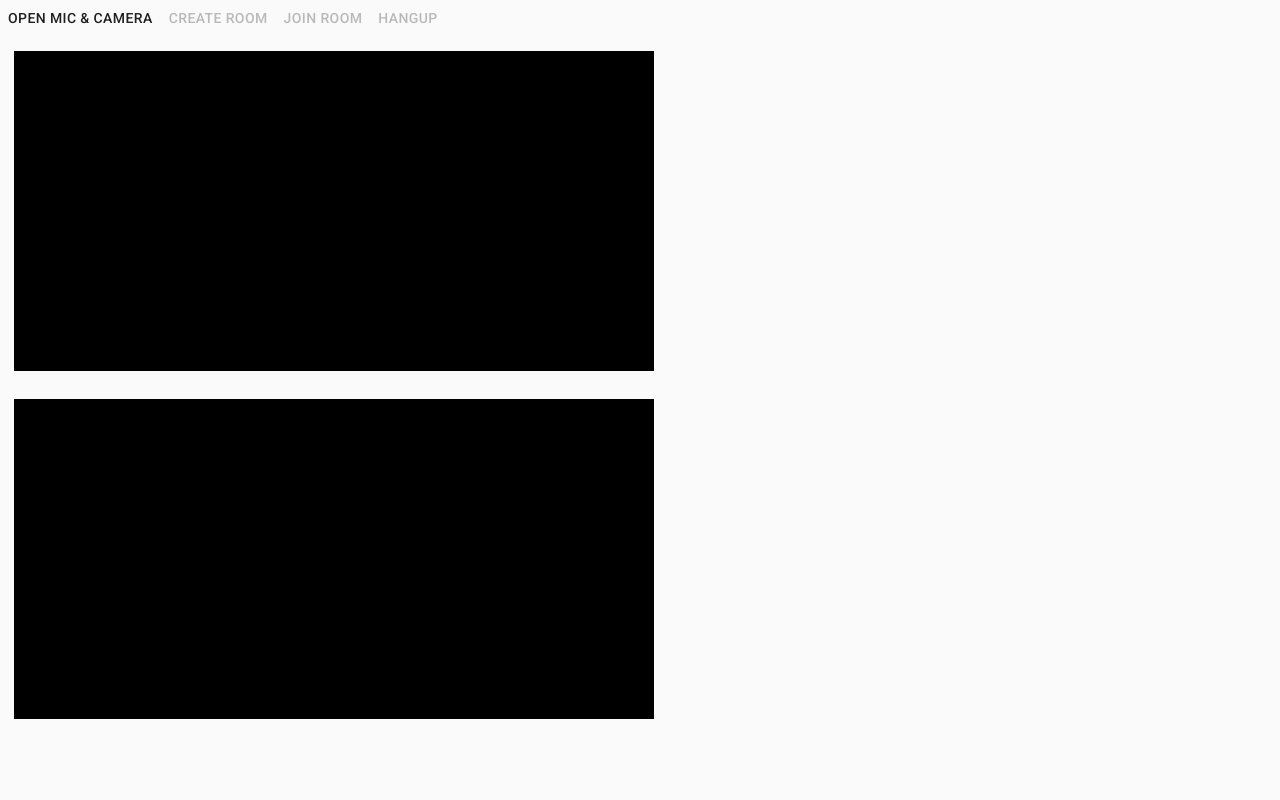
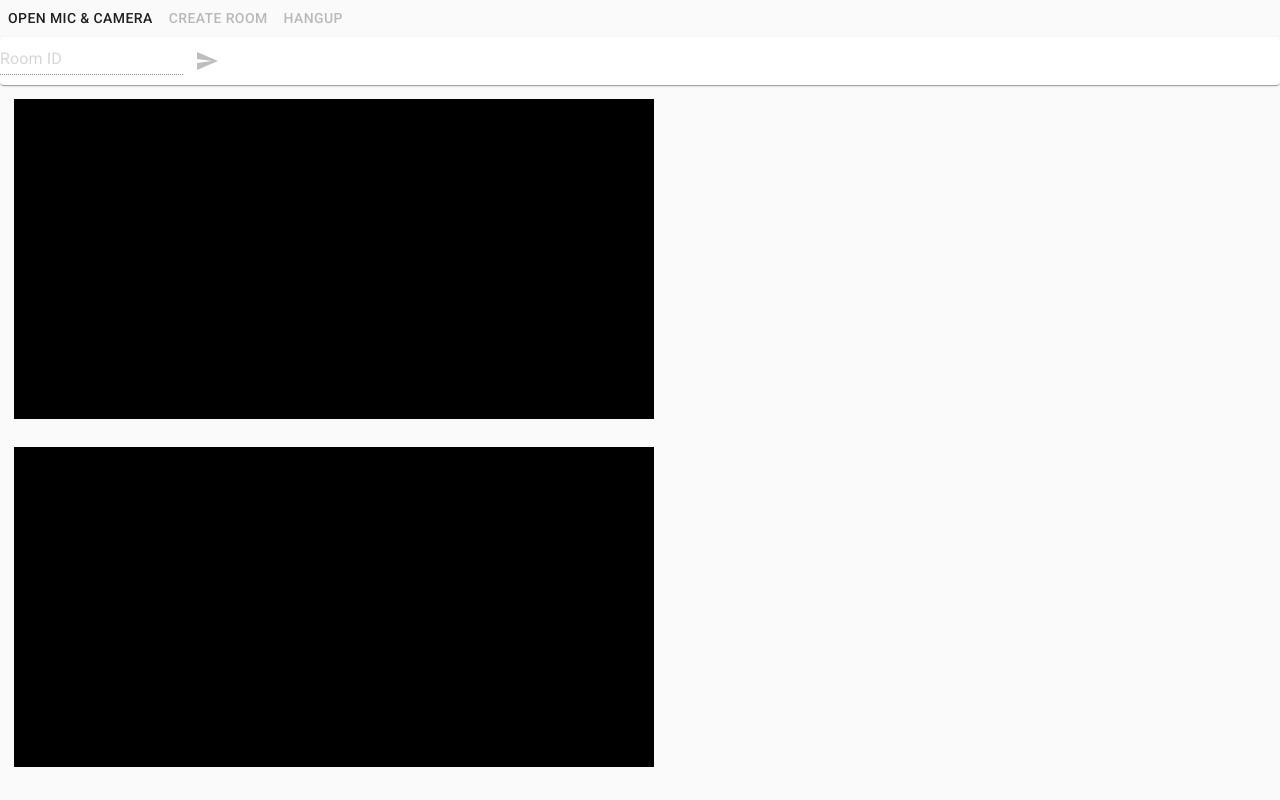
Before and after one commit to EnriqueSalazar/rtc-ar-app, a React (Create React App) app: page / in a window 1280 px wide. Built offline with nearby package versions, Linux system fonts and the light colour scheme.

Commit message:
change input component

```diff
--- a/src/index/App/Room.tsx
+++ b/src/index/App/Room.tsx
@@ -2,11 +2,14 @@ import React, { useState, useRef, useEffect } from "react";
 import { db } from "../shared/firebase";
 import VideoRoom from "./Room/VideoStream";
 import Button from "@material-ui/core/Button";
+import Paper from "@material-ui/core/Paper";
+import Input from "@material-ui/core/Input";
+import IconButton from "@material-ui/core/IconButton";
+import SendIcon from "@material-ui/icons/Send";
 
 export function Room() {
   const localVideoEl = useRef<HTMLVideoElement>(null);
   const remoteVideoEl = useRef<HTMLVideoElement>(null);
-  const roomInputEl = useRef<HTMLInputElement>(null);
 
   const [disableCameraBtn, setDisableCameraBtn] = useState(false);
   const [disableJoinRoomBtn, setDisableJoinRoomBtn] = useState(true);
@@ -16,6 +19,7 @@ export function Room() {
   const [remoteStream, setRemoteStream] = useState<MediaStream | null>(null);
   const [roomId, setRoomId] = useState("");
   const [currentRoomText, setCurrentRoomText] = useState("");
+  const [inputRoomId, setInputRoomId] = useState("");
   const [appPeerConnection, setAppPeerConnection] = useState<
     RTCPeerConnection
   >();
@@ -80,18 +84,18 @@ export function Room() {
     setDisableCreateRoomBtn(true);
     setDisableJoinRoomBtn(true);
 
-    if (roomInputEl?.current?.value) {
-      setRoomId(roomInputEl.current.value);
-      await joinRoomById(roomInputEl.current.value);
+    if (inputRoomId) {
+      setRoomId(inputRoomId);
+      await joinRoomById(inputRoomId);
     }
   };
 
   const joinRoomById = async (roomId: string) => {
     const roomRef = db.collection("rooms").doc(`${roomId}`);
-    const roomSnapshot: firebase.firestore.DocumentData = await roomRef.get();
-    console.log("Got room:", roomSnapshot.exists);
+    const roomSnapshot: firebase.firestore.DocumentData = await roomRef?.get();
+    console.log("Got room:", roomSnapshot?.exists);
 
-    if (roomSnapshot.exists) {
+    if (roomSnapshot?.exists) {
       console.log("Create PeerConnection with configuration: ", configuration);
       const peerConnection: RTCPeerConnection = new RTCPeerConnection(
         configuration
@@ -271,20 +275,27 @@ export function Room() {
         <Button onClick={createRoom} disabled={disableCreateRoomBtn}>
           Create room
         </Button>
-        <Button onClick={joinRoom} disabled={disableJoinRoomBtn}>
-          Join room
-        </Button>
         <Button onClick={hangUp} disabled={disableHangupBtn}>
           Hangup
         </Button>
       </div>
       <div>{currentRoomText}</div>
-      {!disableJoinRoomBtn && (
-        <div>
-          <input ref={roomInputEl} />
-        </div>
-      )}
-
+      <Paper component="form">
+        <Input
+          disabled={disableJoinRoomBtn}
+          placeholder="Room ID"
+          onChange={e => {
+            setInputRoomId(e?.target?.value || "");
+          }}
+        />
+        <IconButton
+          type="submit"
+          disabled={disableJoinRoomBtn || !inputRoomId}
+          onClick={joinRoom}
+        >
+          <SendIcon />
+        </IconButton>
+      </Paper>
       <div style={{ display: "flex", flexDirection: "row", flexWrap: "wrap" }}>
         <VideoRoom stream={localStream} />
         <VideoRoom stream={remoteStream} />
```
